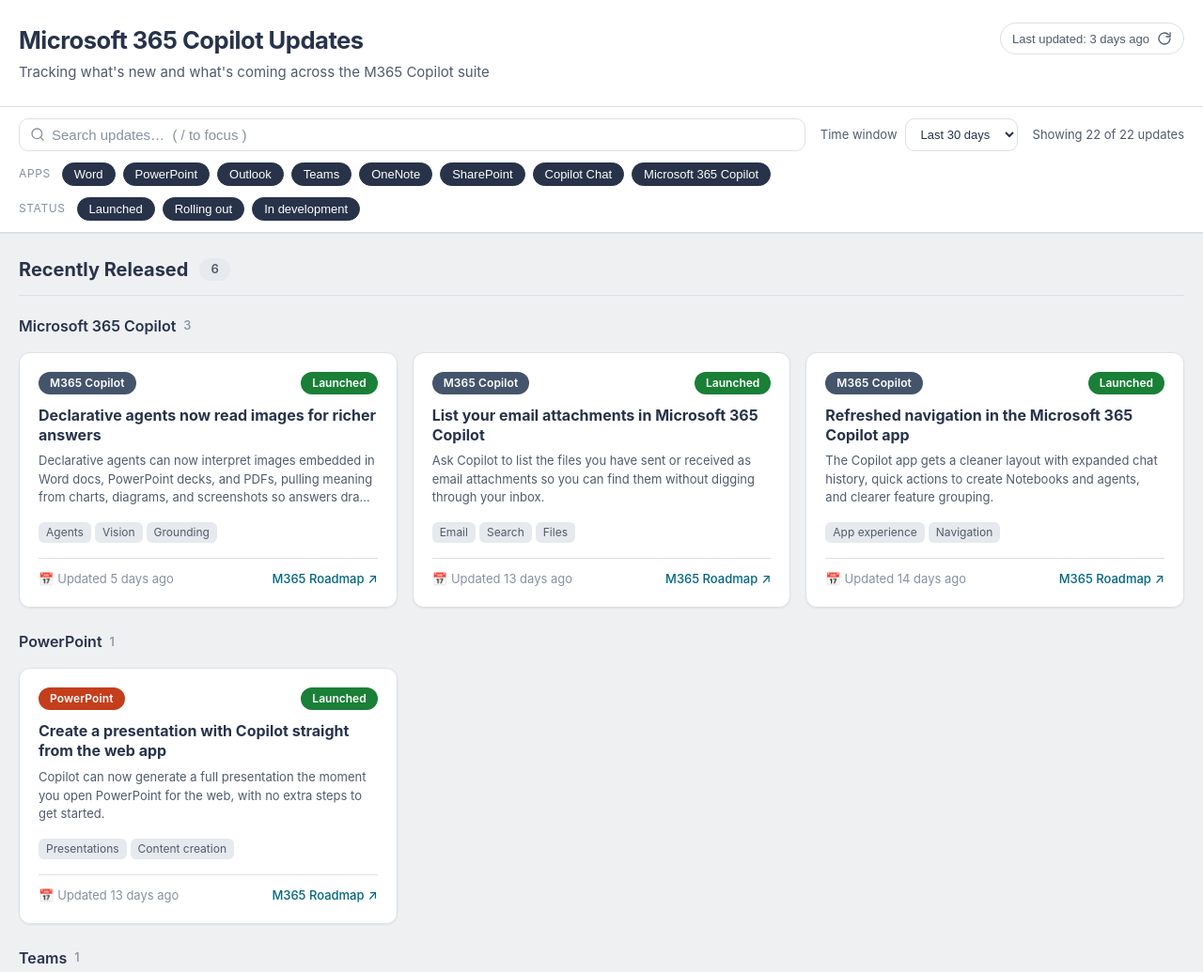
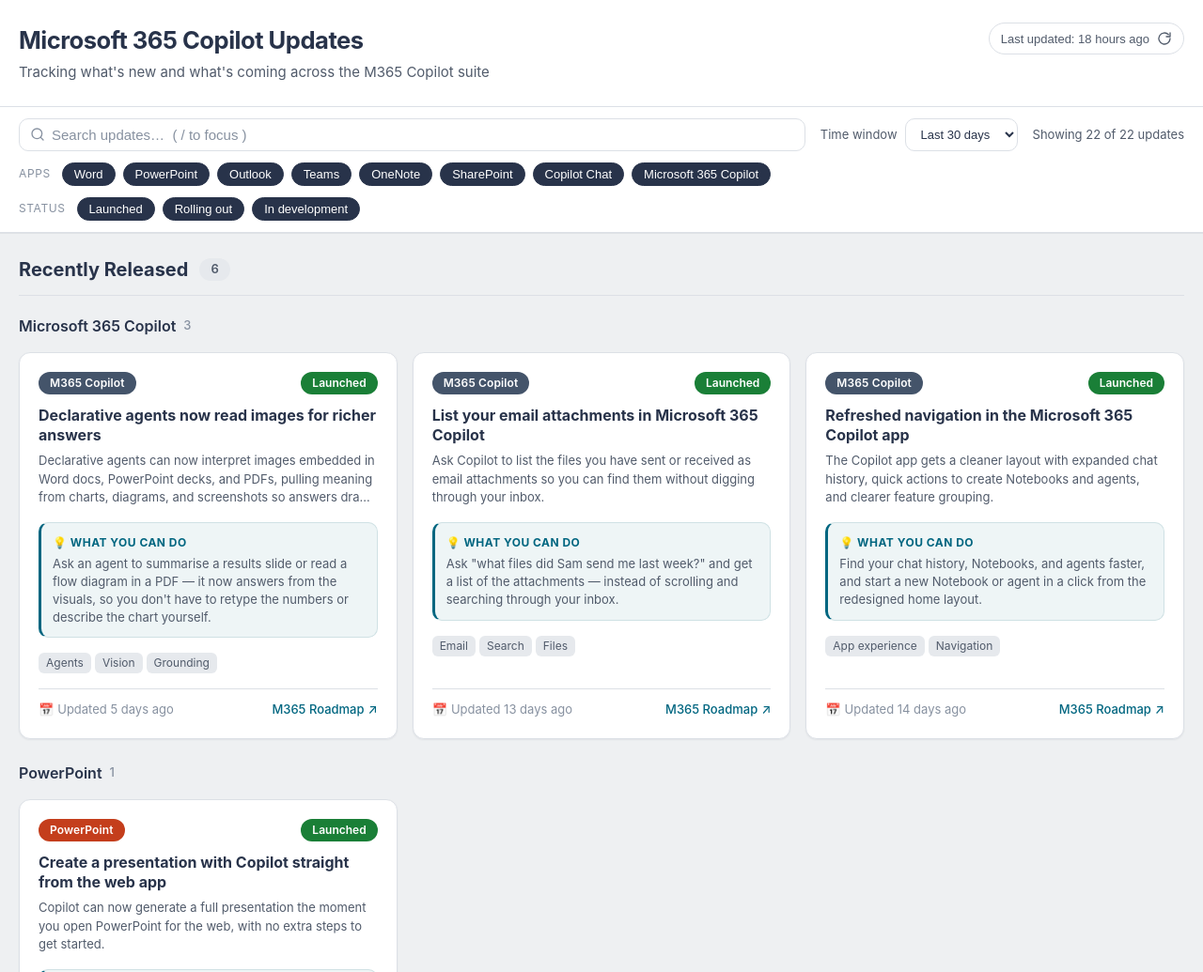
Before and after one commit to lambonas/CoPilot-Updates, a plain HTML site: page index.html in a window 1280 px wide. Shown: the top 1035 px of the page at 94% size. Drawn offline with Linux system fonts and the light colour scheme.

Commit message:
updated cards on the dashboard.

```diff
--- a/app.js
+++ b/app.js
@@ -306,6 +306,7 @@
     const hay = [
       item.title || '',
       item.summary || '',
+      item.use_case || '',
       ...(Array.isArray(item.tags) ? item.tags : [])
     ].join(' ').toLowerCase();
     return hay.includes(q);
@@ -363,6 +364,13 @@
       ? `<div class="card__tags">${tags.map(t => `<span class="tag">${escapeHtml(t)}</span>`).join('')}</div>`
       : '';
 
+    const useCaseHtml = item.use_case
+      ? `<div class="card__usecase">
+          <span class="card__usecase-label"><span aria-hidden="true">💡</span> What you can do</span>
+          <p class="card__usecase-text">${escapeHtml(item.use_case)}</p>
+        </div>`
+      : '';
+
     const sourceLabel = item.source ? escapeHtml(item.source) : 'Source';
     const sourceLink = item.source_url
       ? `<a class="card__source" href="${escapeHtml(item.source_url)}" target="_blank" rel="noopener" aria-label="Open source: ${sourceLabel} (opens in new tab)">${sourceLabel} <span aria-hidden="true">↗</span></a>`
@@ -376,6 +384,7 @@
       </div>
       <h3 class="card__title">${newSr}${escapeHtml(item.title || 'Untitled')}</h3>
       <p class="card__summary">${escapeHtml(item.summary || '')}</p>
+      ${useCaseHtml}
       ${tagsHtml}
       <div class="card__footer">
         <span class="card__updated">📅 <span>${rel.absolute ? '' : 'Updated '}${escapeHtml(rel.text)}</span></span>
--- a/data/updates.json
+++ b/data/updates.json
@@ -1,11 +1,12 @@
 {
-  "generated_at": "2026-05-29T05:24:58Z",
-  "source_run_id": "claude-code-refresh-20260529",
+  "generated_at": "2026-06-01T05:09:18Z",
+  "source_run_id": "claude-code-roadmap-verify-20260601",
   "items": [
     {
       "id": "roadmap-531758",
       "title": "Declarative agents now read images for richer answers",
       "summary": "Declarative agents can now interpret images embedded in Word docs, PowerPoint decks, and PDFs, pulling meaning from charts, diagrams, and screenshots so answers draw on visual content and not just text.",
+      "use_case": "Ask an agent to summarise a results slide or read a flow diagram in a PDF — it now answers from the visuals, so you don't have to retype the numbers or describe the chart yourself.",
       "app": "Microsoft 365 Copilot",
       "status": "Launched",
       "release_phase": "General Availability",
@@ -30,6 +31,7 @@
       "id": "roadmap-560076",
       "title": "Create charts on SharePoint pages with AI",
       "summary": "While editing a SharePoint page, describe the chart you want in plain language and AI builds a rich, interactive chart for you.",
+      "use_case": "Turn figures on a team or project page into an interactive chart just by describing it — no need to leave SharePoint or build it in Excel first.",
       "app": "SharePoint",
       "status": "Rolling out",
       "release_phase": "General Availability",
@@ -55,6 +57,7 @@
       "id": "roadmap-516040",
       "title": "Add web links as references in Copilot Notebooks",
       "summary": "Copilot Notebooks can now use web links as grounding references alongside your other sources.",
+      "use_case": "Ground a notebook on a public spec, news article, or vendor page alongside your own files, so answers reflect external sources as well as internal ones.",
       "app": "Microsoft 365 Copilot",
       "status": "Rolling out",
       "release_phase": "General Availability",
@@ -80,6 +83,7 @@
       "id": "roadmap-560539",
       "title": "Query Dataverse business data from Microsoft 365 Copilot",
       "summary": "Search and query your Dataverse business data directly from Microsoft 365 Copilot.",
+      "use_case": "Ask Copilot about records held in Dataverse-backed apps — open cases, accounts, orders — without opening the app or writing a query.",
       "app": "Microsoft 365 Copilot",
       "status": "In development",
       "release_phase": "General Availability",
@@ -106,6 +110,7 @@
       "id": "roadmap-553594",
       "title": "Built-in AI Interpreter for calls on Teams Phone devices",
       "summary": "Teams Phone devices gain real-time spoken-language interpretation during calls, so people can take part naturally in multilingual conversations.",
+      "use_case": "Take a call in your own language and hear the other side interpreted as they speak — useful for multilingual support desks and frontline teams.",
       "app": "Teams",
       "status": "In development",
       "release_phase": "General Availability",
@@ -113,7 +118,8 @@
         "Android"
       ],
       "clouds": [
-        "Worldwide"
+        "Worldwide",
+        "GCC"
       ],
       "roadmap_id": "553594",
       "source": "M365 Roadmap",
@@ -131,6 +137,7 @@
       "id": "roadmap-559095",
       "title": "Multimodal capture in Copilot Notebooks on iPhone",
       "summary": "Transcribe audio, snap photos, and type notes in a single session on iPhone; Copilot turns it into a structured Copilot Page saved to your notebook. Built for capturing in-person conversations and whiteboard sessions.",
+      "use_case": "Capture a client meeting or whiteboard with audio, photos, and typed notes in one pass on your phone; Copilot hands back a structured page you can share with the team.",
       "app": "OneNote",
       "status": "Rolling out",
       "release_phase": "General Availability",
@@ -156,6 +163,7 @@
       "id": "roadmap-558440",
       "title": "Choose Anthropic models when editing with Copilot in Word",
       "summary": "When editing a document with Copilot in Word, you can now select Anthropic models in addition to OpenAI models.",
+      "use_case": "Pick the model that best fits the job — switch to an Anthropic model for certain drafting or editing tasks straight from the Copilot pane in Word.",
       "app": "Word",
       "status": "Rolling out",
       "release_phase": "General Availability",
@@ -183,6 +191,7 @@
       "id": "roadmap-509109",
       "title": "Write, code, and create with Copilot in Pages",
       "summary": "From the tools menu in Copilot Chat, co-create content or code with Copilot directly in a Page, then share it when it is ready.",
+      "use_case": "Draft a document or a snippet of code with Copilot in a shared Page, then hand it to colleagues to refine together — without leaving the chat.",
       "app": "Microsoft 365 Copilot",
       "status": "Rolling out",
       "release_phase": "General Availability",
@@ -208,6 +217,7 @@
       "id": "roadmap-561037",
       "title": "Vision in Microsoft 365 Copilot reads your screen and camera",
       "summary": "Share your desktop screen or phone camera and Copilot analyzes what it sees in real time, answering spoken questions grounded in both work and web data.",
+      "use_case": "Point your phone camera or share your screen and ask about what's there — troubleshoot an error dialog, read a printed form, or get help with an app you're stuck in.",
       "app": "Microsoft 365 Copilot",
       "status": "In development",
       "release_phase": "General Availability",
@@ -235,6 +245,7 @@
       "id": "roadmap-551195",
       "title": "Personalized Copilot memory from your work activity",
       "summary": "Copilot uses your Microsoft 365 activity to give more relevant, contextual responses, with clearer settings to view and manage what it remembers.",
+      "use_case": "Get answers tuned to your role and recent work without re-explaining context each time — and open the settings to review or clear anything Copilot has remembered.",
       "app": "Microsoft 365 Copilot",
       "status": "In development",
       "release_phase": "General Availability",
@@ -264,6 +275,7 @@
       "id": "roadmap-564605",
       "title": "Highlight and rewrite email drafts with Copilot",
       "summary": "Select part of an email draft and ask Copilot to rework it, changing the length, tone, or structure without rewriting the whole message.",
+      "use_case": "Select one awkward sentence in a draft and ask Copilot to shorten it or soften the tone, leaving the rest of your message exactly as you wrote it.",
       "app": "Outlook",
       "status": "In development",
       "release_phase": "General Availability",
@@ -289,6 +301,7 @@
       "id": "roadmap-559029",
       "title": "Mind Maps in Copilot Notebooks",
       "summary": "Copilot generates an interactive mind map of a notebook's key topics and how they relate. Explore nodes, read per-node summaries, and ask the notebook chat for more detail.",
+      "use_case": "See how the topics in a research notebook connect at a glance, then click any node for a summary — a quick way to get oriented on a new project or brief.",
       "app": "OneNote",
       "status": "Rolling out",
       "release_phase": "General Availability",
@@ -315,6 +328,7 @@
       "id": "roadmap-553136",
       "title": "Surveys Agent and Copilot Chat in Microsoft Forms",
       "summary": "Copilot Chat is now built into Microsoft Forms, with a Surveys Agent that recommends improvements to a form or quiz, drafts invitations, and analyzes results.",
+      "use_case": "Ask the agent to tighten your survey questions, write the invitation, and summarise what the responses are telling you once they start coming in.",
       "app": "Copilot Chat",
       "status": "Rolling out",
       "release_phase": "General Availability",
@@ -340,6 +354,7 @@
       "id": "roadmap-516576",
       "title": "Project Manager agent in Microsoft 365 Copilot",
       "summary": "A new Project Manager agent helps you plan, organize, and track work, starting with core task and plan management and adding deeper project capabilities over time.",
+      "use_case": "Stand up a plan, break the work into tasks, and track progress by chatting with the agent — instead of setting up and maintaining a project tool by hand.",
       "app": "Microsoft 365 Copilot",
       "status": "In development",
       "release_phase": "General Availability",
@@ -365,6 +380,7 @@
       "id": "roadmap-548641",
       "title": "Open Word, Excel, and PowerPoint files inside Copilot Chat",
       "summary": "Cited documents now open directly within Copilot Chat instead of launching a separate app, so you can read a source alongside the conversation.",
+      "use_case": "Read a cited document right next to the answer that referenced it, so you can verify the source without losing your place in the chat.",
       "app": "Copilot Chat",
       "status": "Launched",
       "release_phase": "General Availability",
@@ -391,6 +407,7 @@
       "id": "roadmap-481825",
       "title": "Chat one-on-one with SharePoint agents in Teams",
       "summary": "Start a direct, one-on-one chat with a SharePoint agent from within a Teams chat.",
+      "use_case": "Message a site's SharePoint agent directly in Teams to pull answers from that site's documents in a private chat — no need to open the site itself.",
       "app": "Microsoft 365 Copilot",
       "status": "Rolling out",
       "release_phase": "General Availability",
@@ -416,6 +433,7 @@
       "id": "roadmap-557256",
       "title": "Explain selected slide text during PowerPoint Live",
       "summary": "In a PowerPoint Live session, attendees can select text on a slide and ask Copilot to explain it.",
+      "use_case": "During a live presentation, attendees can highlight jargon or a dense bullet on a slide and get a plain-language explanation on their own device.",
       "app": "PowerPoint",
       "status": "In development",
       "release_phase": "General Availability",
@@ -441,6 +459,7 @@
       "id": "roadmap-560537",
       "title": "Create a presentation with Copilot straight from the web app",
       "summary": "Copilot can now generate a full presentation the moment you open PowerPoint for the web, with no extra steps to get started.",
+      "use_case": "Open PowerPoint for the web and get a first-draft deck generated immediately — a fast starting point for a pitch, update, or training session.",
       "app": "PowerPoint",
       "status": "Launched",
       "release_phase": "General Availability",
@@ -464,6 +483,7 @@
       "id": "roadmap-497909",
       "title": "List your email attachments in Microsoft 365 Copilot",
       "summary": "Ask Copilot to list the files you have sent or received as email attachments so you can find them without digging through your inbox.",
+      "use_case": "Ask \"what files did Sam send me last week?\" and get a list of the attachments — instead of scrolling and searching through your inbox.",
       "app": "Microsoft 365 Copilot",
       "status": "Launched",
       "release_phase": "General Availability",
@@ -495,6 +515,7 @@
       "id": "roadmap-558540",
       "title": "Video recap in Teams meetings",
       "summary": "Intelligent meeting recap now produces narrated video highlights, stitching together short clips of the key moments and takeaways from a recording.",
+      "use_case": "Catch up on a meeting you missed with a short narrated highlight reel, instead of scrubbing through the full recording to find the moments that matter.",
       "app": "Teams",
       "status": "Launched",
       "release_phase": "General Availability",
@@ -521,6 +542,7 @@
       "id": "roadmap-518222",
       "title": "Refreshed navigation in the Microsoft 365 Copilot app",
       "summary": "The Copilot app gets a cleaner layout with expanded chat history, quick actions to create Notebooks and agents, and clearer feature grouping.",
+      "use_case": "Find your chat history, Notebooks, and agents faster, and start a new Notebook or agent in a click from the redesigned home layout.",
       "app": "Microsoft 365 Copilot",
       "status": "Launched",
       "release_phase": "General Availability",
@@ -546,6 +568,7 @@
       "id": "roadmap-559018",
       "title": "Researcher agent access through Work IQ APIs",
       "summary": "Developers can call the Researcher agent via the Work IQ endpoint to run multi-step analysis, deep reasoning, and synthesis across enterprise content in agentic workflows.",
+      "use_case": "Developers can embed deep, multi-step research over company content into their own apps and agent workflows by calling the Researcher agent through an API.",
       "app": "Microsoft 365 Copilot",
       "status": "In development",
       "release_phase": "General Availability",
--- a/styles.css
+++ b/styles.css
@@ -75,6 +75,10 @@
   --app-copilot-studio: #6e3bd1;
   --app-m365: #44546a;
   --app-default: #5b6470;
+
+  /* "What you can do" use-case callout (teal-tinted) */
+  --usecase-bg: #eef5f6;
+  --usecase-border: #cfe1e4;
 }
 
 /* ---------- Base ---------- */
@@ -324,7 +328,7 @@
 
 .card-grid {
   display: grid;
-  grid-template-columns: repeat(auto-fill, minmax(320px, 1fr));
+  grid-template-columns: repeat(auto-fill, minmax(360px, 1fr));
   gap: var(--space-4);
 }
 
@@ -403,6 +407,30 @@
   overflow: hidden;
 }
 
+/* "What you can do" use-case callout */
+.card__usecase {
+  background: var(--usecase-bg);
+  border: 1px solid var(--usecase-border);
+  border-left: 3px solid var(--accent-2);
+  border-radius: var(--radius-md);
+  padding: var(--space-3);
+  margin-bottom: var(--space-4);
+}
+.card__usecase-label {
+  display: block;
+  font-size: var(--fs-xs);
+  font-weight: 700;
+  text-transform: uppercase;
+  letter-spacing: 0.04em;
+  color: var(--accent-2);
+  margin-bottom: var(--space-1);
+}
+.card__usecase-text {
+  font-size: var(--fs-sm);
+  color: var(--text-muted);
+  line-height: 1.45;
+}
+
 .card__tags {
   display: flex;
   flex-wrap: wrap;
@@ -463,7 +491,7 @@
 
 .skeleton-grid {
   display: grid;
-  grid-template-columns: repeat(auto-fill, minmax(320px, 1fr));
+  grid-template-columns: repeat(auto-fill, minmax(360px, 1fr));
   gap: var(--space-4);
 }
 .skeleton-card {
```
Also changed, not shown: 1 other file.
